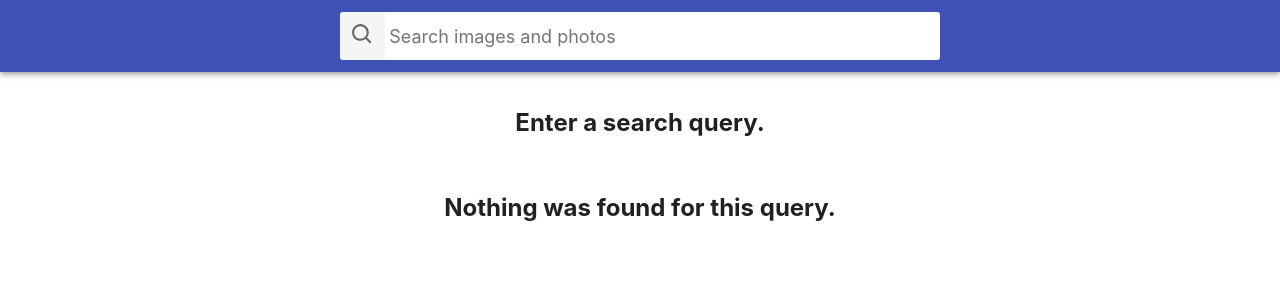
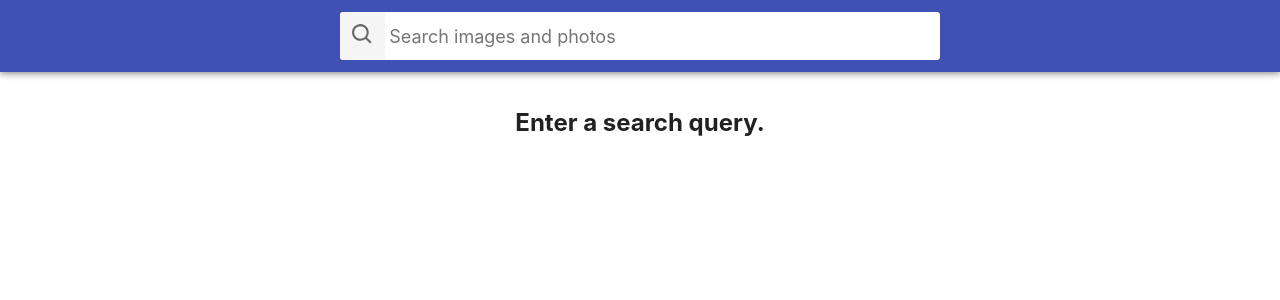
Before and after one commit to aleks-martyn/goit-react-hw-03-image-finder, a React (Create React App) app: page / in a window 1280 px wide. Shown: the top 300 px of the page. Built offline with nearby package versions, Linux system fonts and the light colour scheme.

Commit message:
Update App.jsx

```diff
--- a/src/components/App.jsx
+++ b/src/components/App.jsx
@@ -59,9 +59,13 @@ export class App extends Component {
         {status === 'idle' && <h2>Enter a search query.</h2>}
         {status === 'pending' && <Spinner />}
         {status === 'rejected' && <h1>{error.message}</h1>}
-        <Gallery hits={hits} />
-        {hits && hits.length > 0 && (
-          <LoadMoreBtn onClick={this.btnClickHandler} />
+        {status === 'resolved' && (
+          <div>
+            <Gallery hits={hits} />
+            {hits && hits.length > 0 && (
+              <LoadMoreBtn onClick={this.btnClickHandler} />
+            )}
+          </div>
         )}
       </Container>
     );
```
